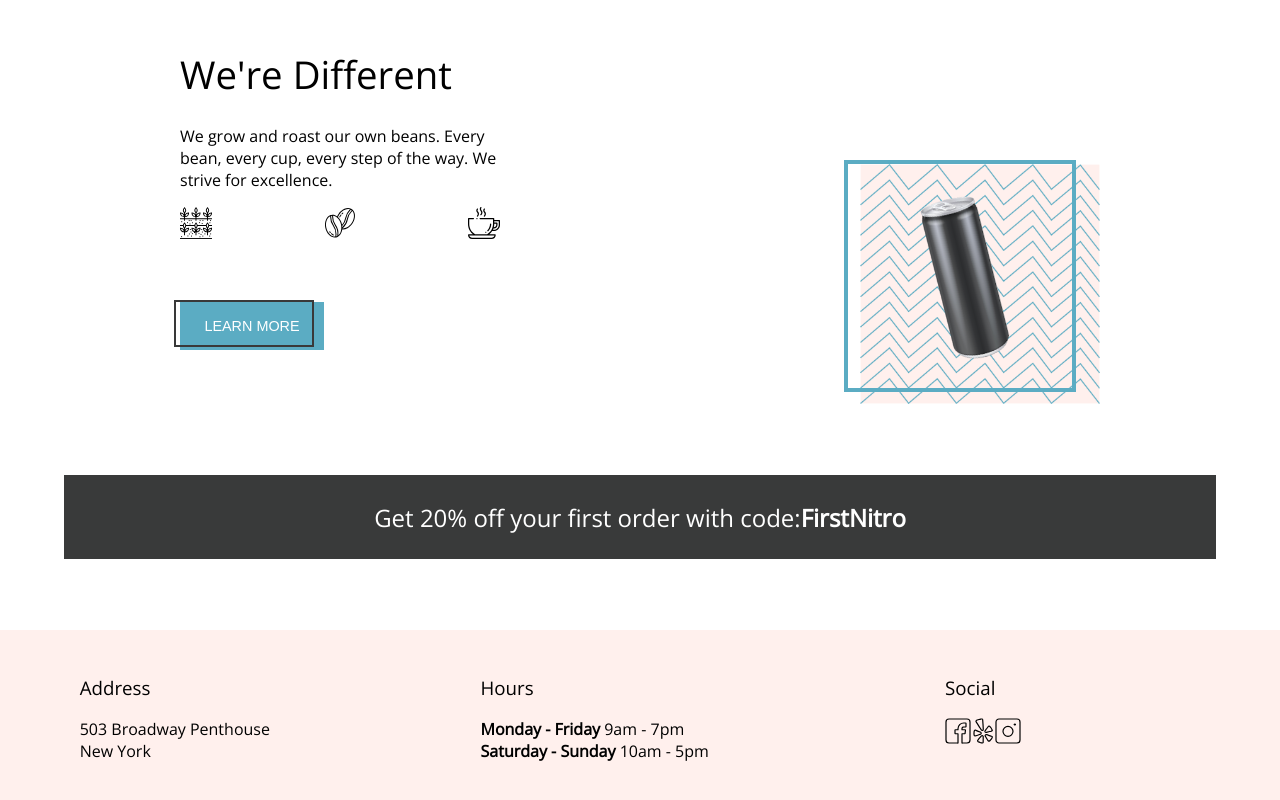
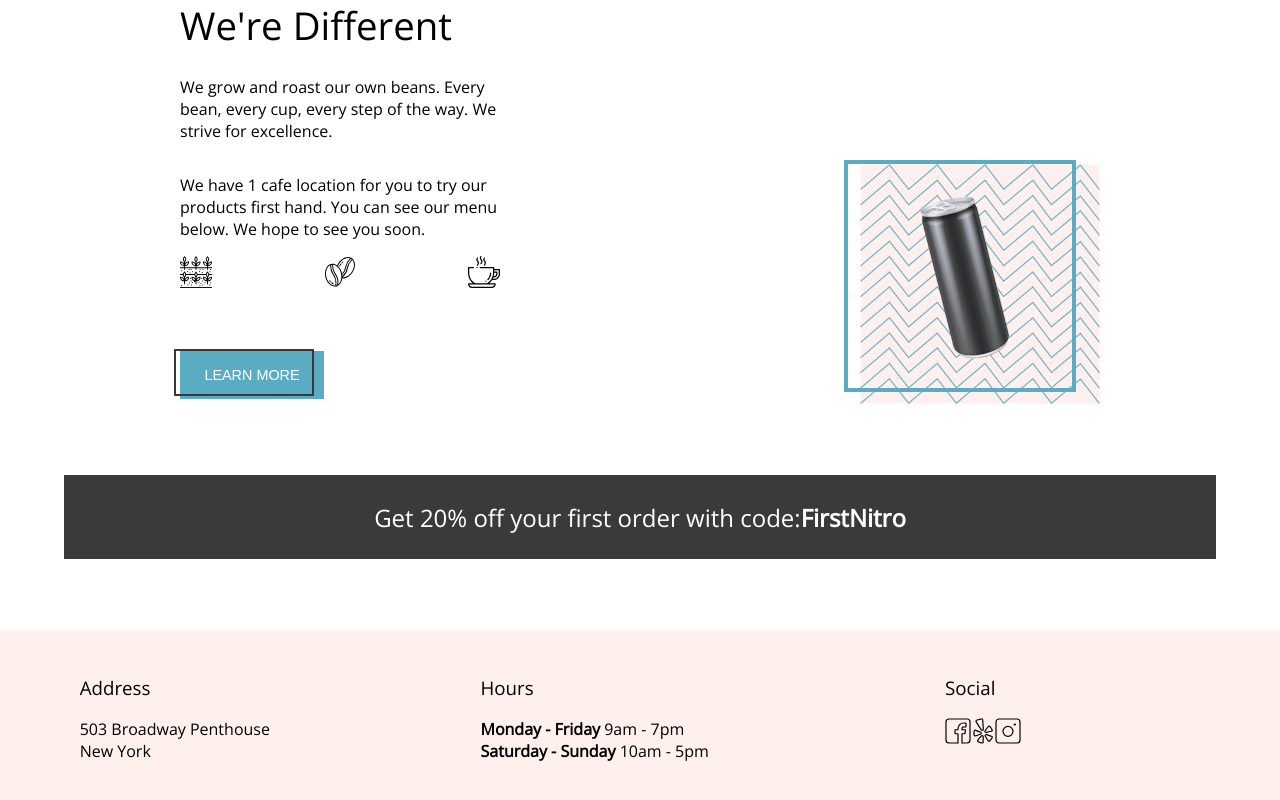
Before and after one commit to gabriellemalate/ECommerce-Site__CoffeeShop, a React (Create React App) app: page / in a window 1280 px wide. Shown: the part 1464-2264 px from the top of the page. Built offline with nearby package versions, Linux system fonts and the light colour scheme; the HTML template or start-up script is replaced by a standard one.

Commit message:
change about section links

```diff
--- a/src/components/About/About.js
+++ b/src/components/About/About.js
@@ -20,15 +20,18 @@
                         We grow and roast our own beans. Every bean, every cup, every step of
                         the way. We strive for excellence.
                     </p>
+                    <p>
+                        We have 1 cafe location for you to try our products first hand. You can see our menu below. We hope to see you soon.
+                    </p>
                     <div className="about-text__images">
                         <img src={plant} alt="seedling plants" className="about-text__images-img"/>
                         <img src={bean} alt="coffeebeans icons" className="about-text__images-img"/>
                         <img src={cup} alt="cup of hot drink icon" className="about-text__images-img"/>
                     </div>
-                    <a className="a__button" href="#back-to-top">
+                    <Link className="a__button" to="/menu">
                         <div id="button-border"></div>
                         <button className="about__button">LEARN MORE</button>
-                    </a>
+                    </Link>
                 </div>
 
                 <article className="about__box">
--- a/src/components/ProductCarousel/ProductCarousel.js
+++ b/src/components/ProductCarousel/ProductCarousel.js
@@ -50,7 +50,7 @@
                     </div>
                 </div>
 
-                <Link to="/menu" className="product-link">
+                <Link to="/shop" className="product-link">
                     <div id="view-button-border"></div>
                     <button className="product-container__view-button">VIEW ALL</button>
                 </Link>
```
